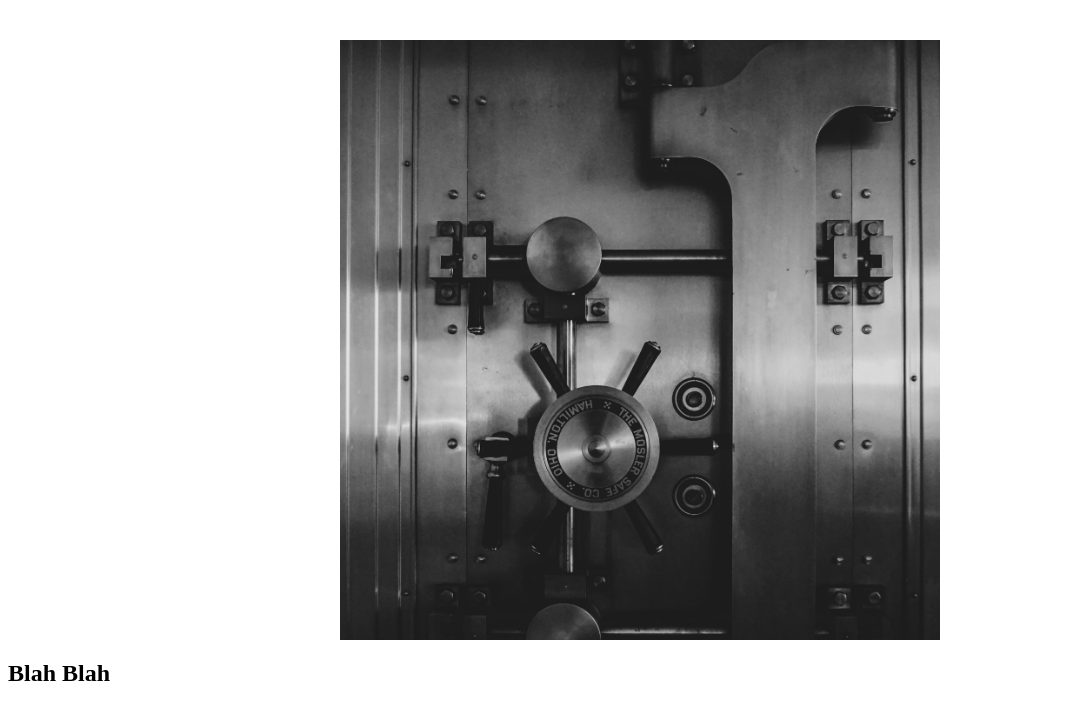
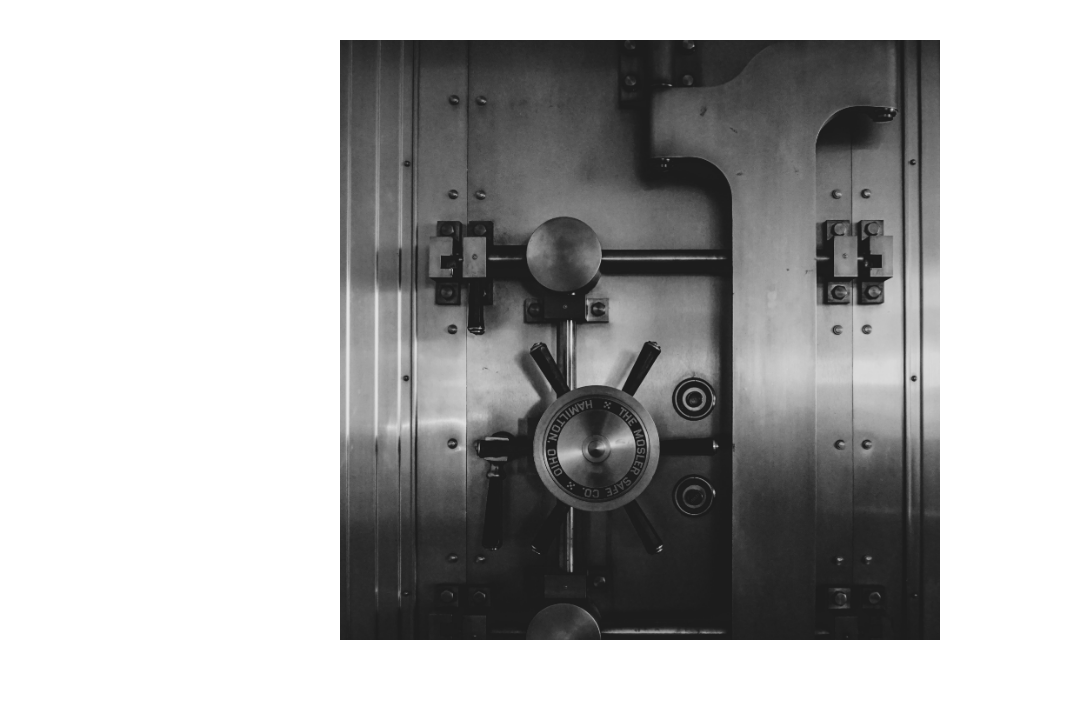
Before and after one commit to Davonne007-TX/coding-Bootcamp-workshops, a plain HTML site: page block7/secureTheVault.html in a window 1280 px wide. Shown: the part 332-1039 px from the top of the page, without its empty margins (0-1069 px from the left). After the commit the page ends 980 px from the top, so only its background shows below. Drawn offline with Linux system fonts and the light colour scheme.

Commit message:
deleted h2

```diff
--- a/block7/secureTheVault.html
+++ b/block7/secureTheVault.html
@@ -18,7 +18,5 @@
     <h1>Secure The Vault: Block 7</h1>
      <img src="closeVault.jpg" alt="Closed Vault" id="closedVault" onmouseover="changePic();" onmouseout="changePicBack();" style="width: 600px">
 
-     <h2>Blah Blah</h2>
-
-    </body>
+</body>
 </html>
```
